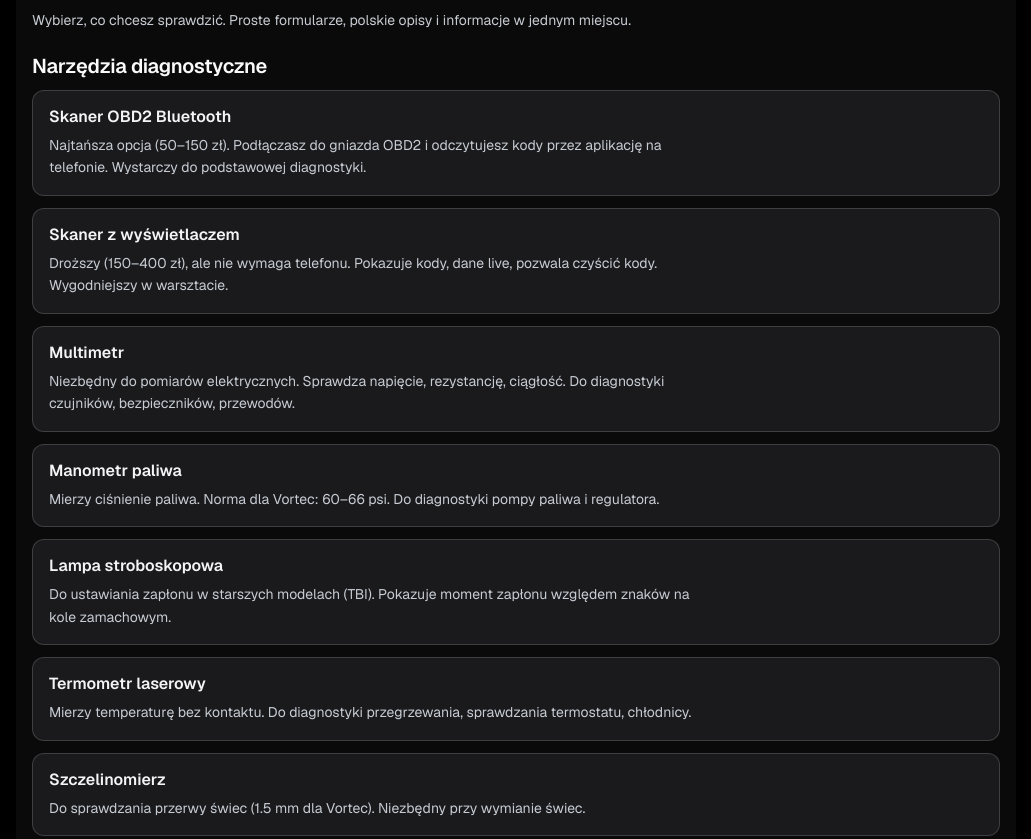
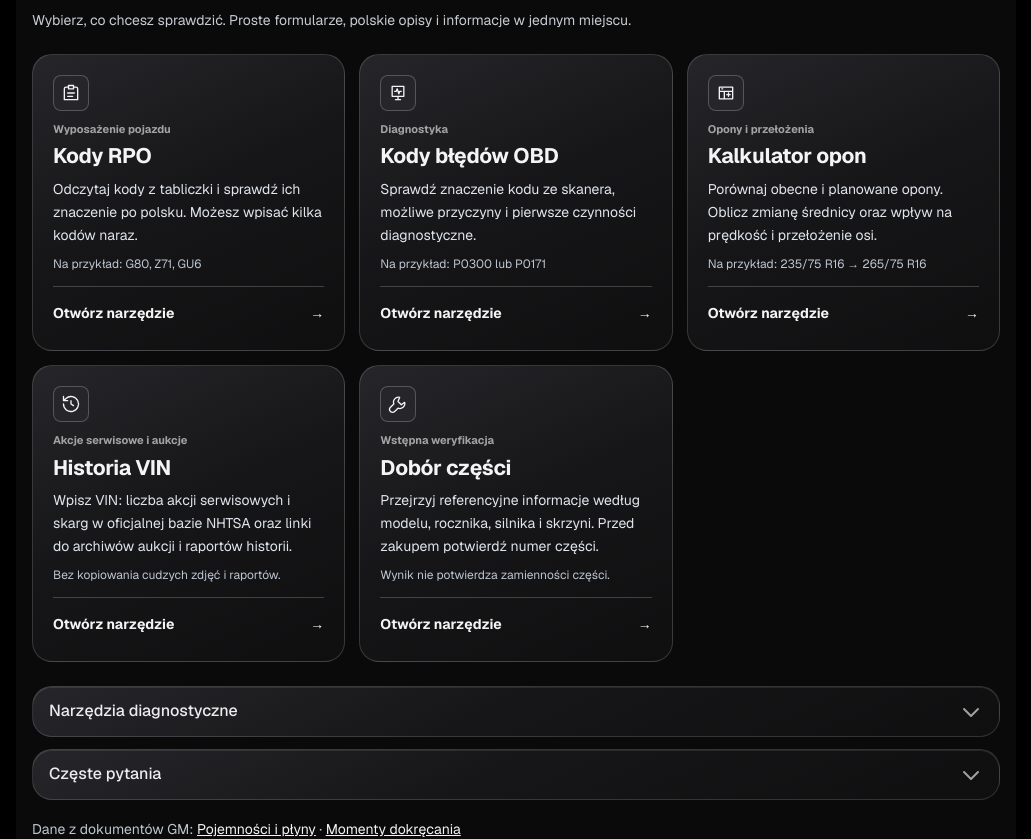
Before and after one commit to tsrc4mm9gg-netizen/gmt400-app, a Next.js app: page /narzedzia in a window 1280 px wide. Shown: the part 220-1059 px from the top of the page, without its empty margins (124-1155 px from the left). Built offline with nearby package versions, Linux system fonts and the light colour scheme.

Commit message:
feat: add accordion to narzedzia page

```diff
--- a/src/app/narzedzia/page.tsx
+++ b/src/app/narzedzia/page.tsx
@@ -2,6 +2,7 @@ import Link from 'next/link';
 import type { CSSProperties } from 'react';
 import FAQ from '../ui/FAQ';
 import AffiliateBox from '../ui/AffiliateBox';
+import AccordionSection from '../ui/AccordionSection';
 
 const TOOLS = [
  { href: '/narzedzia/rpo', title: 'Kody RPO', tag: 'Wyposażenie pojazdu', description: 'Odczytaj kody z tabliczki i sprawdź ich znaczenie po polsku. Możesz wpisać kilka kodów naraz.', example: 'Na przykład: G80, Z71, GU6', icon: 'M9 5H6a2 2 0 0 0-2 2v13h16V7a2 2 0 0 0-2-2h-3M9 3h6v4H9zM8 12h8M8 16h6' },
@@ -74,22 +75,6 @@ export default function ToolsPage() {
  <p style={s.intro}>Wybierz, co chcesz sprawdzić. Proste formularze, polskie opisy i informacje w jednym miejscu.</p>
  </header>
 
- <section style={{ marginBottom: 24 }}>
- <h2 style={{ margin: '0 0 12px', color: '#fafafa', fontSize: 20, fontWeight: 600 }}>Narzędzia diagnostyczne</h2>
- <div style={{ display: 'grid', gap: 12 }}>
- {DIAGNOSTIC_TOOLS.map(item => (
- <div key={item.title} style={{ padding: 16, border: '1px solid rgba(255,255,255,.16)', borderRadius: 12, background: '#1a1a1d' }}>
- <h3 style={{ margin: '0 0 8px', color: 'var(--accent-soft)', fontSize: 16, fontWeight: 600 }}>{item.title}</h3>
- <p style={{ margin: 0, color: '#c7ccd3', fontSize: 14, lineHeight: 1.6 }}>{item.desc}</p>
- </div>
- ))}
- </div>
- <AffiliateBox
- title="Polecane narzędzia"
- items={DIAGNOSTIC_TOOLS.map(t => ({ name: t.title, search: t.search }))}
- />
- </section>
-
  <section style={s.grid} aria-label="Dostępne narzędzia">
  {TOOLS.map(tool => <Link key={tool.href} href={tool.href} style={s.card} data-tool-card>
  <span style={s.icon} aria-hidden="true"><svg width="20" height="20" viewBox="0 0 24 24" fill="none" stroke="currentColor" strokeWidth="1.6" strokeLinecap="round" strokeLinejoin="round" focusable="false"><path d={tool.icon} /></svg></span>
@@ -100,11 +85,32 @@ export default function ToolsPage() {
  <span style={s.action}>Otwórz narzędzie <span aria-hidden="true">→</span></span>
  </Link>)}
  </section>
+
+ <div style={{ marginTop: 24 }}>
+ <AccordionSection title="Narzędzia diagnostyczne">
+ <div style={{ display: 'grid', gap: 12 }}>
+ {DIAGNOSTIC_TOOLS.map(item => (
+ <div key={item.title} style={{ padding: 12, border: '1px solid rgba(255,255,255,.16)', borderRadius: 8, background: '#1a1a1d' }}>
+ <h3 style={{ margin: '0 0 6px', color: 'var(--accent-soft)', fontSize: 15, fontWeight: 600 }}>{item.title}</h3>
+ <p style={{ margin: 0, color: '#c7ccd3', fontSize: 13, lineHeight: 1.5 }}>{item.desc}</p>
+ </div>
+ ))}
+ </div>
+ <AffiliateBox
+ title="Polecane narzędzia"
+ items={DIAGNOSTIC_TOOLS.map(t => ({ name: t.title, search: t.search }))}
+ />
+ </AccordionSection>
+
+ <AccordionSection title="Częste pytania">
+ <FAQ items={faqItems} />
+ </AccordionSection>
+ </div>
+
  <p style={{ ...s.noticeText, margin:'18px 0 0', fontSize:14 }} data-tools-data-links>Dane z dokumentów GM: <Link href="/pojemnosci" style={{ color:'var(--accent-soft)', textDecoration:'underline' }}>Pojemności i płyny</Link> · <Link href="/momenty-dokrecania" style={{ color:'var(--accent-soft)', textDecoration:'underline' }}>Momenty dokręcania</Link></p>
  <aside style={s.notice} aria-label="Ważne informacje">
  <h2 style={s.noticeTitle}>Informacje pomocnicze, nie instrukcja naprawy</h2>
  <p style={s.noticeText}>Przed zakupem części lub serwisem potwierdź dane dla konkretnego auta, rocznika i zamontowanych podzespołów. Brak wyniku nie oznacza braku usterki ani niezgodności części.</p>
  </aside>
- <FAQ items={faqItems} />
  </div>;
 }
```
